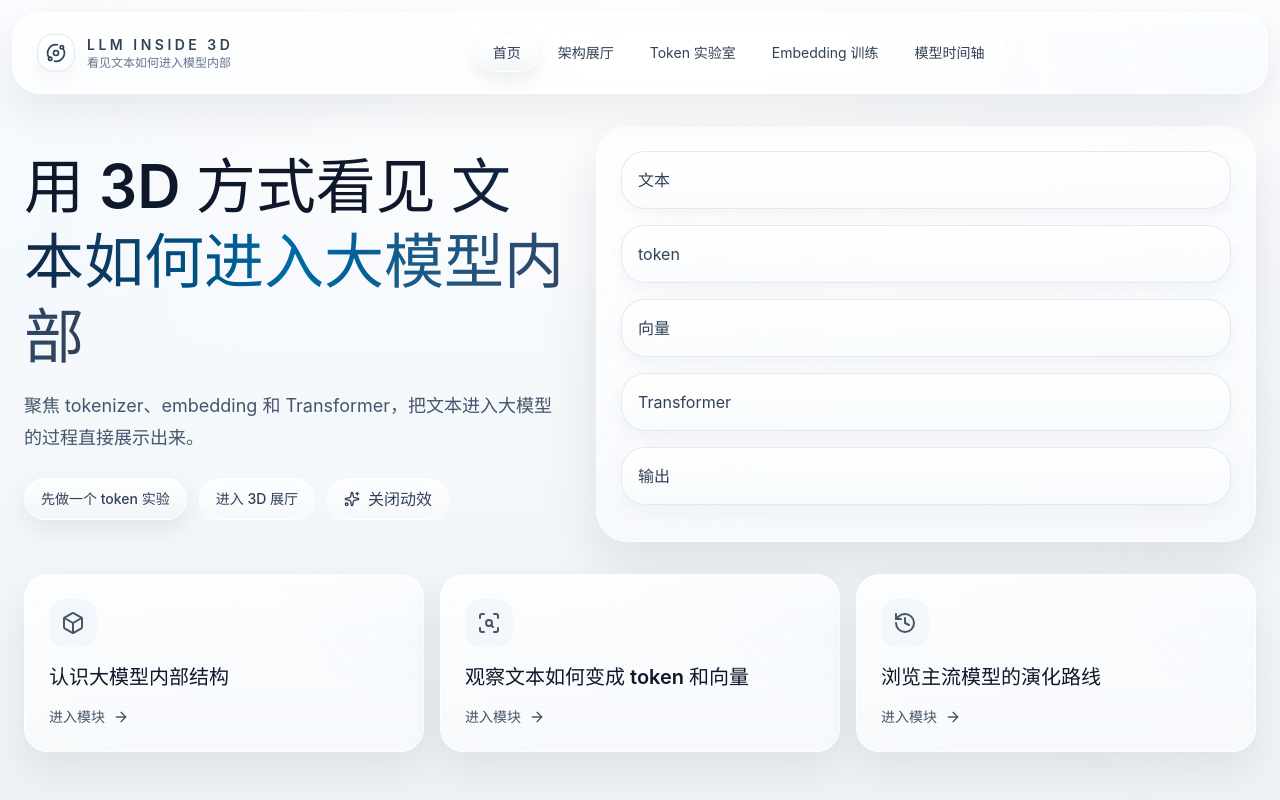
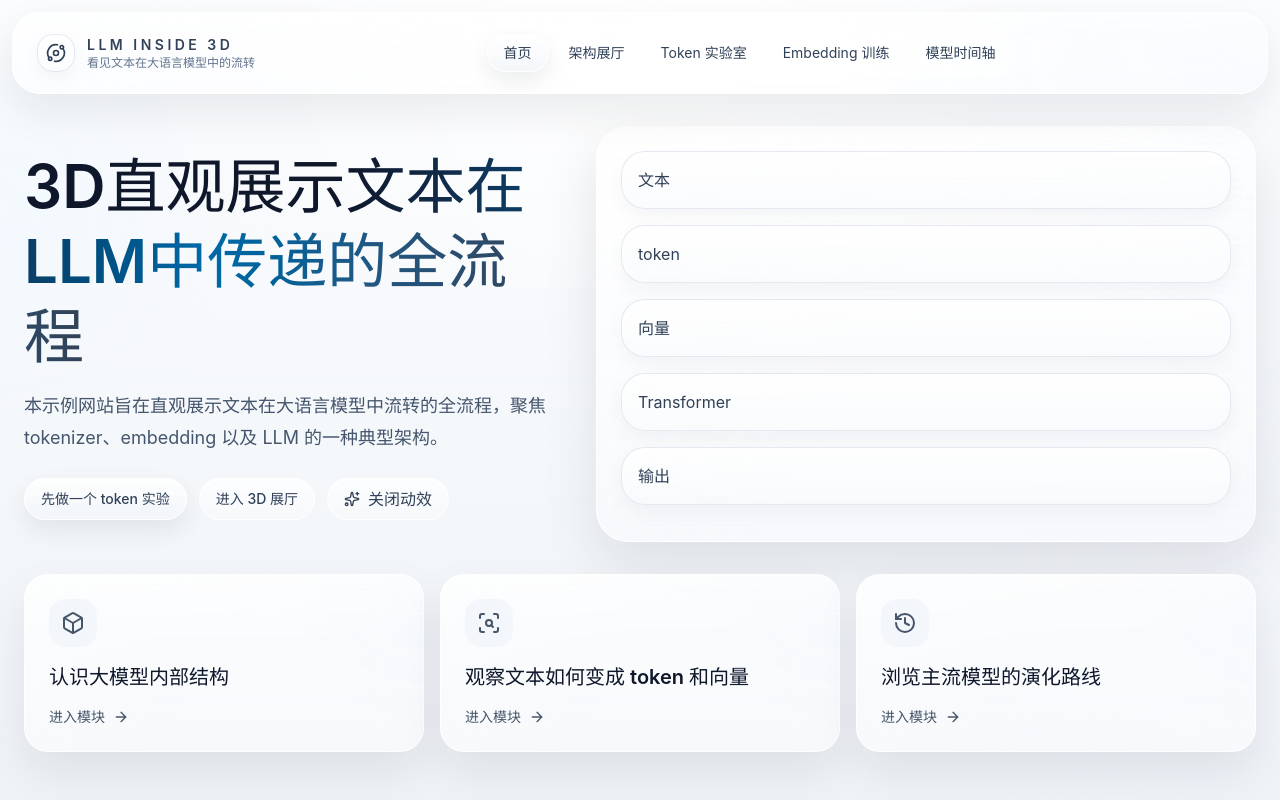
Before and after one commit to Knight5128/InsideLLM, a React (Vite) app in the folder apps/web/: page / in a window 1280 px wide. Built offline with nearby package versions, Linux system fonts and the light colour scheme.

Commit message:
fix: minor explanatory text changes

```diff
--- a/apps/web/src/components/layout/HeroSection.tsx
+++ b/apps/web/src/components/layout/HeroSection.tsx
@@ -20,14 +20,14 @@ export function HeroSection() {
       <div className="space-y-6">
         <div className="space-y-4">
           <h1 className="max-w-2xl text-5xl font-semibold leading-tight text-slate-900 md:text-6xl">
-            用 3D 方式看见
+            3D直观展示
             <span className="bg-gradient-to-r from-slate-900 via-sky-700 to-slate-700 bg-clip-text text-transparent">
-              {' '}
-              文本如何进入大模型内部
+              {''}
+              文本在LLM中传递的全流程
             </span>
           </h1>
           <p className="max-w-2xl text-lg leading-8 text-slate-600">
-            聚焦 tokenizer、embedding 和 Transformer，把文本进入大模型的过程直接展示出来。
+            本示例网站旨在直观展示文本在大语言模型中流转的全流程，聚焦 tokenizer、embedding 以及 LLM 的一种典型架构。
           </p>
         </div>
         <div className="flex flex-wrap gap-3">
--- a/apps/web/src/components/layout/SiteHeader.tsx
+++ b/apps/web/src/components/layout/SiteHeader.tsx
@@ -23,7 +23,7 @@ export function SiteHeader() {
             <div className="text-sm font-semibold uppercase tracking-[0.25em] text-slate-700">
               LLM Inside 3D
             </div>
-            <div className="text-xs text-slate-500">看见文本如何进入模型内部</div>
+            <div className="text-xs text-slate-500">看见文本在大语言模型中的流转</div>
           </div>
         </Link>
 
--- a/apps/web/src/pages/TokenLab.tsx
+++ b/apps/web/src/pages/TokenLab.tsx
@@ -14,7 +14,7 @@ export function TokenLabPage() {
     <div className="space-y-6">
       <Card className="space-y-4">
         <div className="flex flex-wrap items-start justify-between gap-4">
-          <h1 className="text-4xl font-semibold text-slate-900">从文本到 token，再到向量</h1>
+          <h1 className="text-4xl font-semibold text-slate-900">从文本到Token，再到向量</h1>
           <VendorSelect />
         </div>
       </Card>
```
